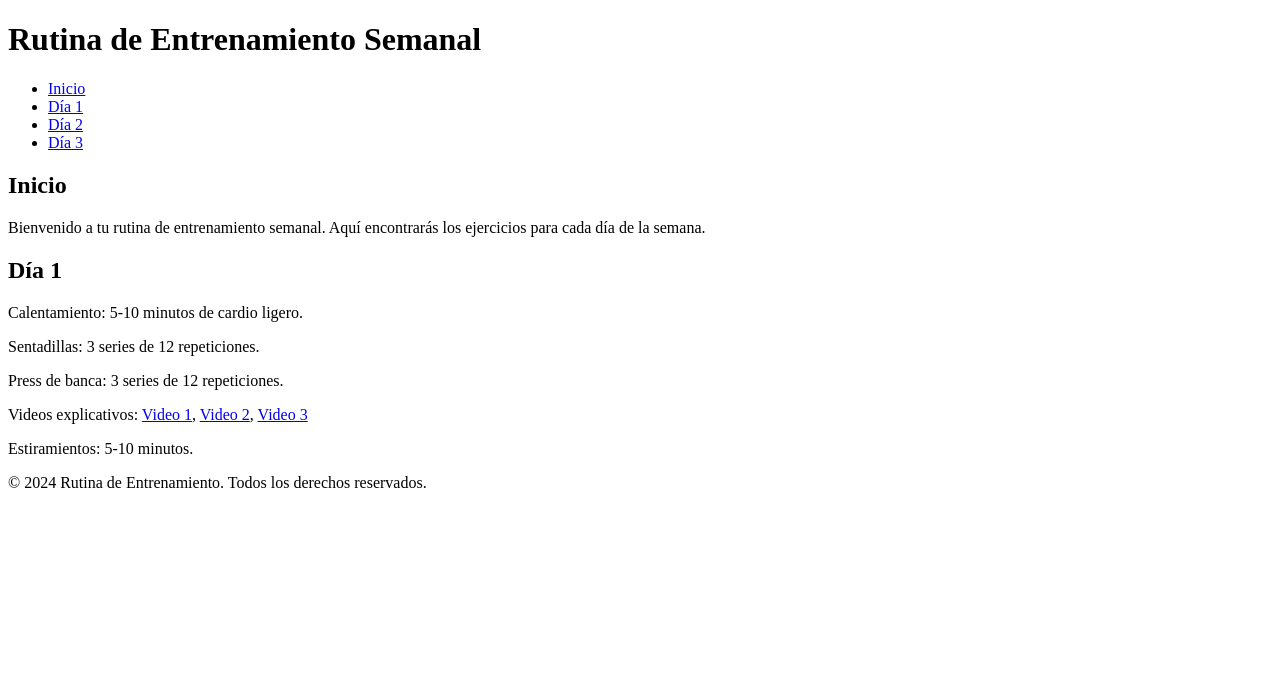
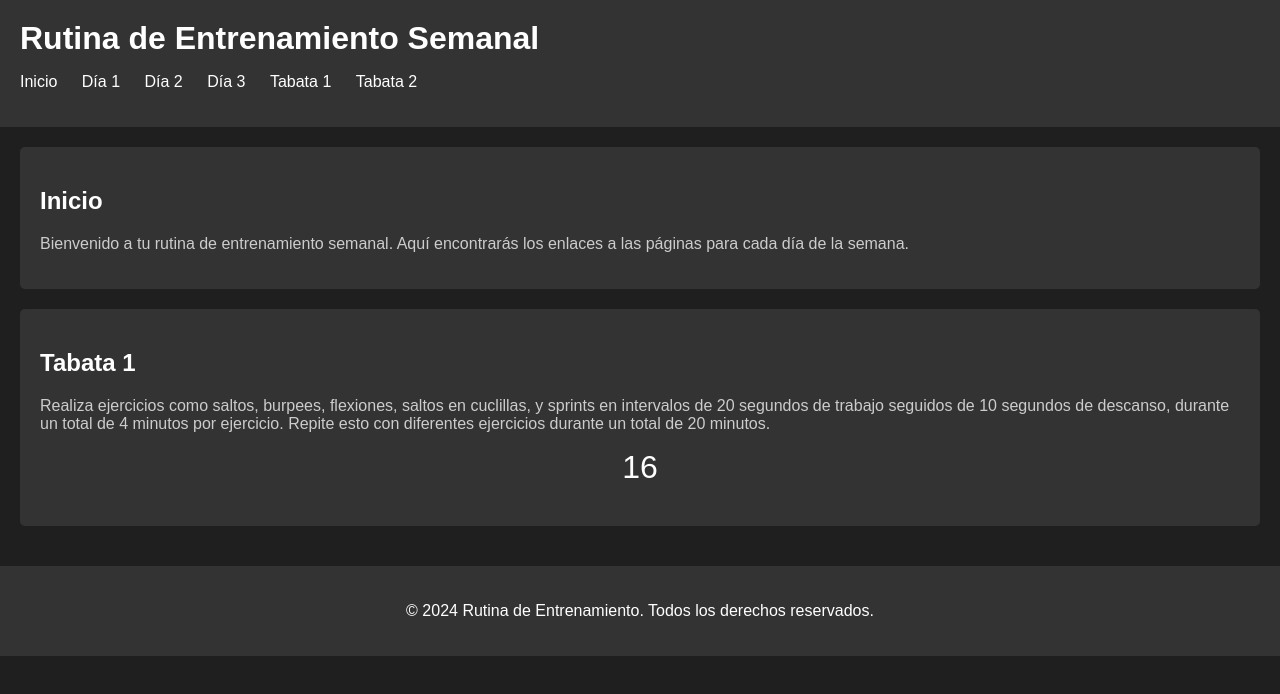
Before and after one commit to ernesarevalo/Gymroutine, a plain HTML site: page index.html in a window 1280 px wide. Drawn offline with Linux system fonts and the light colour scheme.

Commit message:
Update index.html

```diff
--- a/index.html
+++ b/index.html
@@ -5,7 +5,79 @@
     <meta name="viewport" content="width=device-width, initial-scale=1.0">
     <title>Rutina de Entrenamiento</title>
     <style>
-        /* Estilos CSS pueden ser añadidos aquí */
+        /* Estilos generales */
+        body {
+            font-family: Arial, sans-serif;
+            margin: 0;
+            padding: 0;
+            background-color: #1f1f1f;
+            color: #fff;
+        }
+
+        header {
+            background-color: #333;
+            color: #fff;
+            padding: 20px;
+        }
+
+        header h1 {
+            margin: 0;
+        }
+
+        nav ul {
+            list-style-type: none;
+            padding: 0;
+        }
+
+        nav ul li {
+            display: inline;
+            margin-right: 20px;
+        }
+
+        nav ul li a {
+            color: #fff;
+            text-decoration: none;
+        }
+
+        main {
+            padding: 20px;
+        }
+
+        section {
+            background-color: #333;
+            border-radius: 5px;
+            margin-bottom: 20px;
+            padding: 20px;
+        }
+
+        section h2 {
+            color: #fff;
+        }
+
+        section p {
+            color: #ccc;
+        }
+
+        footer {
+            background-color: #333;
+            color: #fff;
+            padding: 20px;
+            text-align: center;
+        }
+
+        /* Estilos para el cronómetro */
+        .cronometro {
+            font-size: 2em;
+            text-align: center;
+            margin-bottom: 20px;
+        }
+
+        .alarma {
+            display: none;
+            font-size: 1.5em;
+            text-align: center;
+            color: red;
+        }
     </style>
 </head>
 <body>
@@ -17,6 +89,8 @@
                 <li><a href="#dia1">Día 1</a></li>
                 <li><a href="#dia2">Día 2</a></li>
                 <li><a href="#dia3">Día 3</a></li>
+                <li><a href="#tabata1">Tabata 1</a></li>
+                <li><a href="#tabata2">Tabata 2</a></li>
             </ul>
         </nav>
     </header>
@@ -25,30 +99,62 @@
         <section id="home">
             <h2>Inicio</h2>
             <!-- Contenido del Home -->
-            <p>Bienvenido a tu rutina de entrenamiento semanal. Aquí encontrarás los ejercicios para cada día de la semana.</p>
+            <p>Bienvenido a tu rutina de entrenamiento semanal. Aquí encontrarás los enlaces a las páginas para cada día de la semana.</p>
         </section>
 
-        <section id="dia1">
-            <h2>Día 1</h2>
-            <!-- Contenido del Día 1 -->
-            <p>Calentamiento: 5-10 minutos de cardio ligero.</p>
-            <p>Sentadillas: 3 series de 12 repeticiones.</p>
-            <p>Press de banca: 3 series de 12 repeticiones.</p>
-            <!-- Coloca los videos explicativos aquí o placeholders -->
-            <p>Videos explicativos:
-                <a href="#">Video 1</a>,
-                <a href="#">Video 2</a>,
-                <a href="#">Video 3</a>
-            </p>
-            <p>Estiramientos: 5-10 minutos.</p>
+        <!-- Sección de ejemplo para Tabata con cronómetro y alarma -->
+        <section id="tabata1">
+            <h2>Tabata 1</h2>
+            <!-- Contenido del Tabata 1 -->
+            <p>Realiza ejercicios como saltos, burpees, flexiones, saltos en cuclillas, y sprints en intervalos de 20 segundos de trabajo seguidos de 10 segundos de descanso, durante un total de 4 minutos por ejercicio. Repite esto con diferentes ejercicios durante un total de 20 minutos.</p>
+            <div class="cronometro" id="cronometro"></div>
+            <div class="alarma" id="alarma">¡Descanso!</div>
         </section>
-
-        <!-- Secciones para los días 2 y 3 -->
-
     </main>
 
     <footer>
         <p>&copy; 2024 Rutina de Entrenamiento. Todos los derechos reservados.</p>
     </footer>
+
+    <!-- Script para el cronómetro y la alarma -->
+    <script>
+        var segundos = 20; // Duración del intervalo en segundos
+        var descanso = 10; // Duración del descanso en segundos
+        var intervalo = null;
+        var alarma = document.getElementById("alarma");
+
+        function iniciarCronometro() {
+            var tiempoRestante = segundos;
+            intervalo = setInterval(function() {
+                if (tiempoRestante > 0) {
+                    document.getElementById("cronometro").innerText = tiempoRestante;
+                    tiempoRestante--;
+                } else {
+                    clearInterval(intervalo);
+                    alarma.style.display = "block";
+                    setTimeout(function() {
+                        alarma.style.display = "none";
+                        iniciarDescanso();
+                    }, 3000); // Mostrar alarma durante 3 segundos
+                }
+            }, 1000); // Actualizar el cronómetro cada segundo
+        }
+
+        function iniciarDescanso() {
+            document.getElementById("cronometro").innerText = descanso;
+            intervalo = setInterval(function() {
+                if (descanso > 0) {
+                    document.getElementById("cronometro").innerText = descanso;
+                    descanso--;
+                } else {
+                    clearInterval(intervalo);
+                    iniciarCronometro();
+                }
+            }, 1000); // Actualizar el cronómetro cada segundo
+        }
+
+        // Iniciar cronómetro al cargar la página
+        window.onload = iniciarCronometro;
+    </script>
 </body>
 </html>
```
